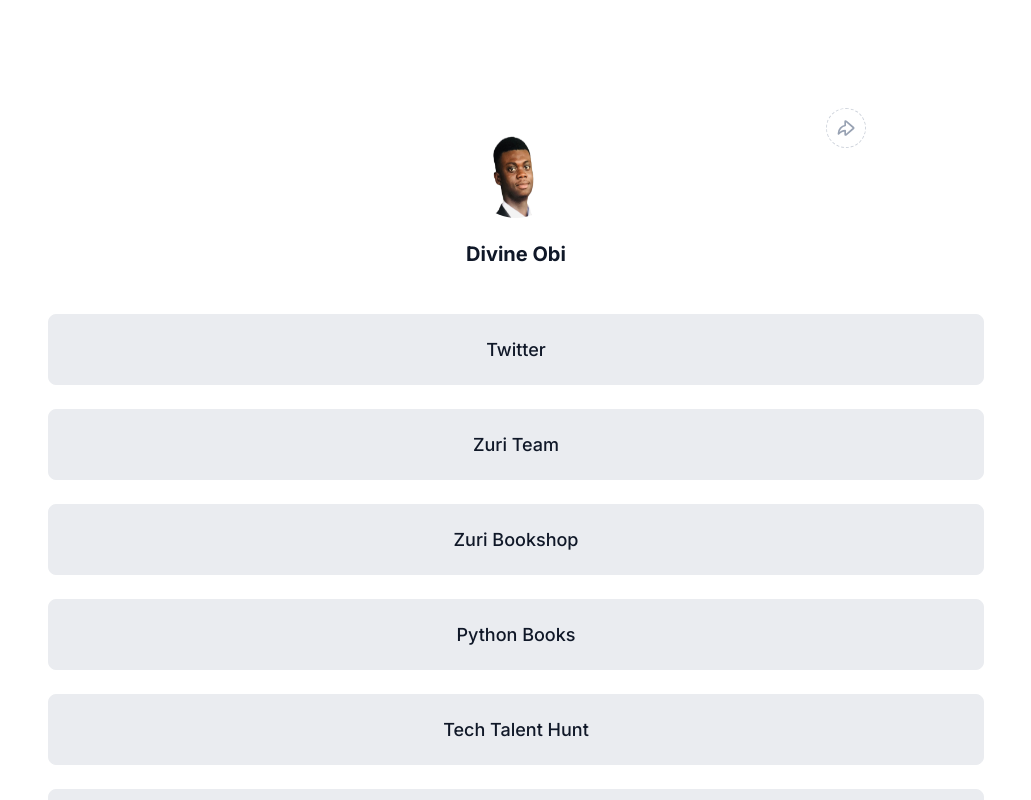
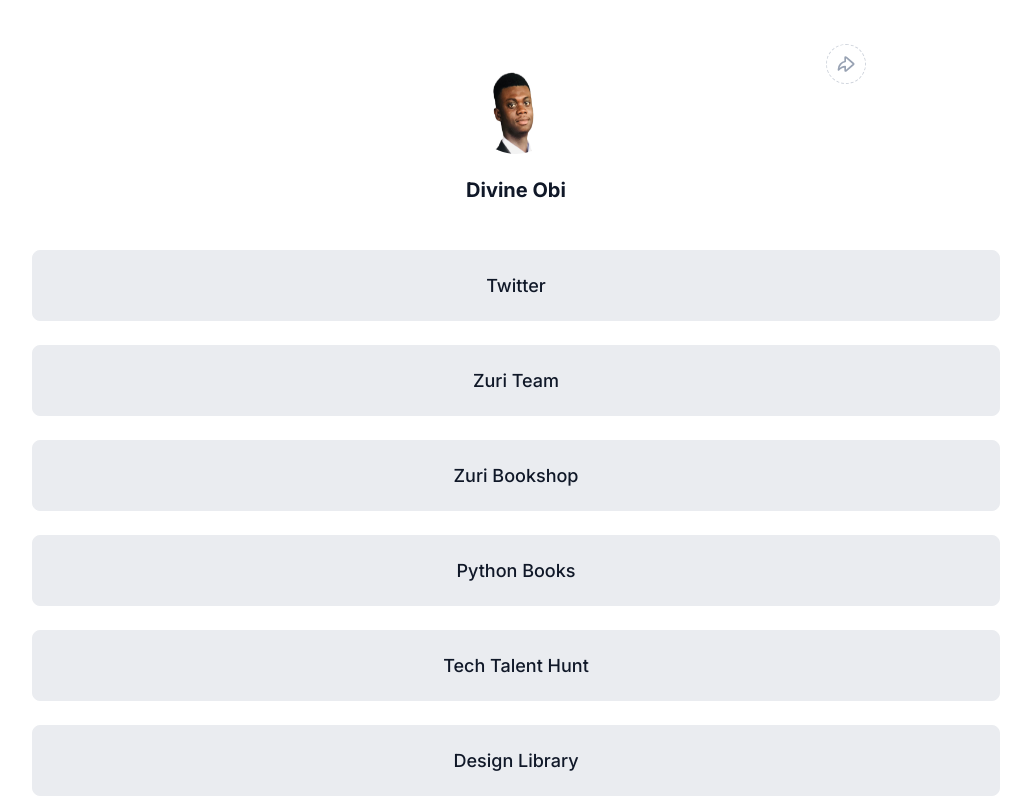
Before and after one commit to Heisdalu/HNG-TASK1, a React (Vite) app: page / in a window 1280 px wide. Shown: the top 800 px of the page, without its empty margins (124-1155 px from the left). Built offline with nearby package versions, Linux system fonts and the light colour scheme.

Commit message:
styles: remove css styles

```diff
--- a/src/App.module.css
+++ b/src/App.module.css
@@ -1,11 +1,3 @@
 .mainContainer {
-  padding: 4rem 1rem 2rem 1rem;
   background-color: var(--white);
 }
-
-@media screen and (min-width: 768px) {
-  .mainContainer {
-    max-width: 1000px;
-    margin: 0 auto;
-  }
-}
```
